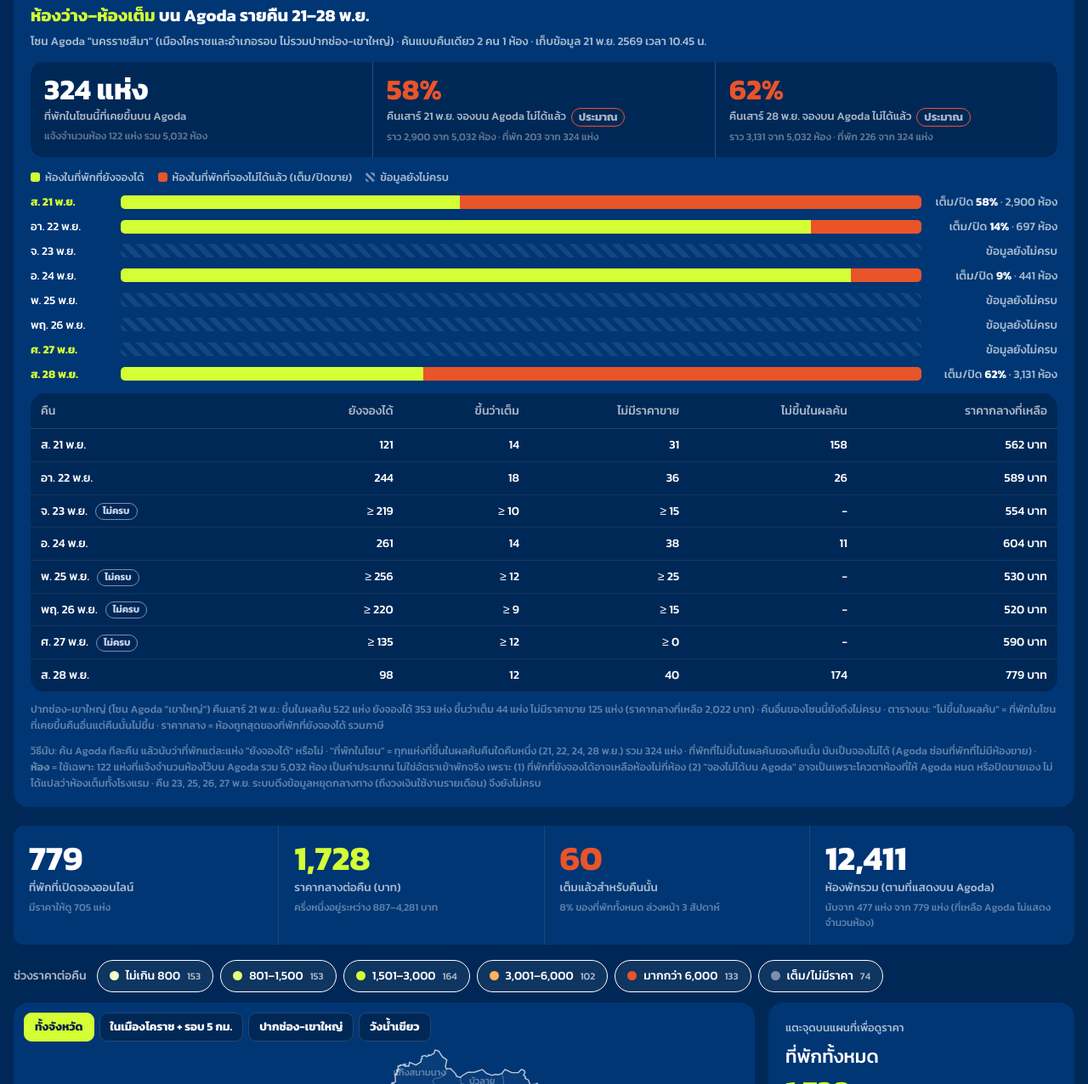
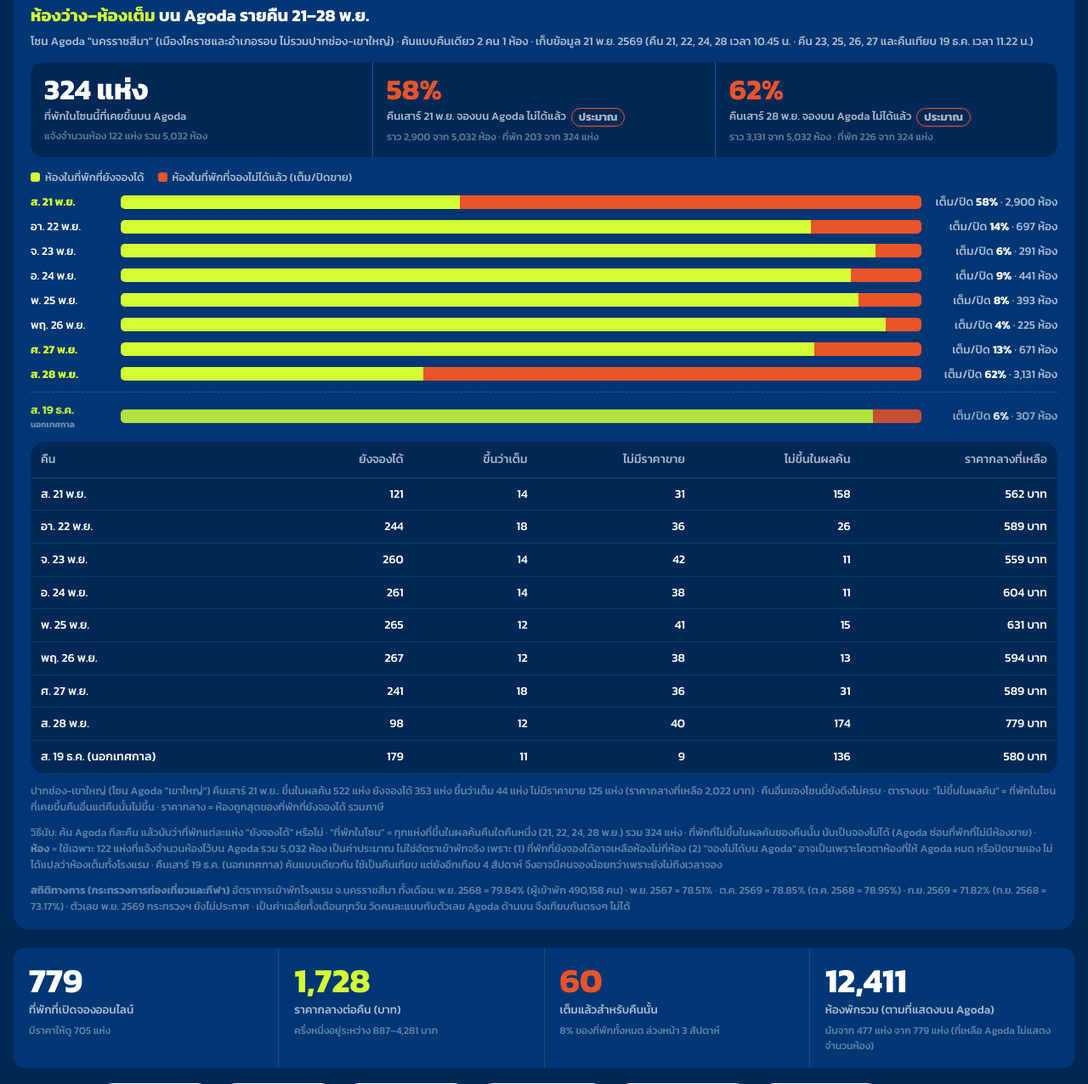
Before and after one commit to zigzagsolution/korat-leads, a plain HTML site: page stay.html in a window 1280 px wide. Shown: the part 519-1795 px from the top of the page at 85% size. Drawn offline with nearby package versions, Linux system fonts and the light colour scheme; a web font is replaced by a local one.

Commit message:
stay: complete nights 23-27 Nov, add 19 Dec comparison night and MOTS official occupancy (#41)
Claude-Session: https://claude.ai/code/session_011bH6Eop7HpZpmtF39pD5Rx

Co-authored-by: Claude <noreply@anthropic.com>

```diff
--- a/stay.html
+++ b/stay.html
@@ -124,7 +124,8 @@ footer{color:var(--faint);font-size:13px;padding:36px 0 40px;text-align:center}
 .nrow .tr i{display:block;height:100%}.nrow .tr i.a{background:var(--lime)}.nrow .tr i.f{background:var(--orange)}
 .nrow .tr.na{background:repeating-linear-gradient(45deg,rgba(255,255,255,.08) 0 6px,transparent 6px 12px)}
 .nrow .v{text-align:right;color:var(--mute);font-variant-numeric:tabular-nums}.nrow .v b{color:#fff}
-.nrow.we .d{color:var(--lime);font-weight:600}
+.nrow.ctl{margin-top:14px;padding-top:10px;border-top:1px dashed rgba(255,255,255,.2)}.nrow .d small{display:block;font-size:10.5px;color:var(--mute)}
+.nrow.ctl{margin-top:10px;opacity:.85}.nrow.ctl .d small{display:block;font-size:10px;opacity:.75}.nrow.we .d{color:var(--lime);font-weight:600}
 .leg{display:flex;gap:16px;flex-wrap:wrap;font-size:13px;color:var(--mute);margin:6px 0 2px}.leg i{display:inline-block;width:11px;height:11px;border-radius:3px;margin-right:6px;vertical-align:-1px}
 .occ table{min-width:640px}.occ .tbl{background:var(--ground);margin-top:12px}.occ th{background:var(--ground);padding:10px 12px}.occ td{padding:8px 12px}
 @media (max-width:640px){.occk{grid-template-columns:minmax(0,1fr)}.nrow{grid-template-columns:70px minmax(0,1fr) 112px;font-size:12.5px}}
@@ -151,20 +152,21 @@ footer{color:var(--faint);font-size:13px;padding:36px 0 40px;text-align:center}
 
   <section class="occ" aria-labelledby="occh">
     <h3 id="occh"><em>ห้องว่าง–ห้องเต็ม</em> บน Agoda รายคืน 21–28 พ.ย.</h3>
-    <p class="sub">โซน Agoda "นครราชสีมา" (เมืองโคราชและอำเภอรอบ ไม่รวมปากช่อง-เขาใหญ่) · ค้นแบบคืนเดียว 2 คน 1 ห้อง · เก็บข้อมูล 21 พ.ย. 2569 เวลา 10.45 น.</p>
+    <p class="sub">โซน Agoda "นครราชสีมา" (เมืองโคราชและอำเภอรอบ ไม่รวมปากช่อง-เขาใหญ่) · ค้นแบบคืนเดียว 2 คน 1 ห้อง · เก็บข้อมูล 21 พ.ย. 2569 (คืน 21, 22, 24, 28 เวลา 10.45 น. · คืน 23, 25, 26, 27 และคืนเทียบ 19 ธ.ค. เวลา 11.22 น.)</p>
     <div class="occk">
       <div><b id="oPool">-</b><span>ที่พักในโซนนี้ที่เคยขึ้นบน Agoda</span><small id="oPools"></small></div>
       <div><b class="o" id="oSat" style="color:var(--orange)">-</b><span>คืนเสาร์ 21 พ.ย. จองบน Agoda ไม่ได้แล้ว<span class="est">ประมาณ</span></span><small id="oSats"></small></div>
       <div><b id="oSat2" style="color:var(--orange)">-</b><span>คืนเสาร์ 28 พ.ย. จองบน Agoda ไม่ได้แล้ว<span class="est">ประมาณ</span></span><small id="oSat2s"></small></div>
     </div>
-    <div class="leg"><span><i style="background:var(--lime)"></i>ห้องในที่พักที่ยังจองได้</span><span><i style="background:var(--orange)"></i>ห้องในที่พักที่จองไม่ได้แล้ว (เต็ม/ปิดขาย)</span><span><i style="background:repeating-linear-gradient(45deg,#7d8fae 0 3px,transparent 3px 6px)"></i>ข้อมูลยังไม่ครบ</span></div>
+    <div class="leg"><span><i style="background:var(--lime)"></i>ห้องในที่พักที่ยังจองได้</span><span><i style="background:var(--orange)"></i>ห้องในที่พักที่จองไม่ได้แล้ว (เต็ม/ปิดขาย)</span></div>
     <div id="nights"></div>
     <div class="tbl"><table>
       <thead><tr><th>คืน</th><th class="r">ยังจองได้</th><th class="r">ขึ้นว่าเต็ม</th><th class="r">ไม่มีราคาขาย</th><th class="r">ไม่ขึ้นในผลค้น</th><th class="r">ราคากลางที่เหลือ</th></tr></thead>
       <tbody id="nrows"></tbody>
     </table></div>
     <p class="note" id="kyNote"></p>
-    <p class="note">วิธีนับ: ค้น Agoda ทีละคืน แล้วนับว่าที่พักแต่ละแห่ง "ยังจองได้" หรือไม่ · "ที่พักในโซน" = ทุกแห่งที่ขึ้นในผลค้นคืนใดคืนหนึ่ง (21, 22, 24, 28 พ.ย.) รวม 324 แห่ง · ที่พักที่ไม่ขึ้นในผลค้นของคืนนั้น นับเป็นจองไม่ได้ (Agoda ซ่อนที่พักที่ไม่มีห้องขาย) · <b>ห้อง</b> = ใช้เฉพาะ 122 แห่งที่แจ้งจำนวนห้องไว้บน Agoda รวม 5,032 ห้อง เป็นค่าประมาณ ไม่ใช่อัตราเข้าพักจริง เพราะ (1) ที่พักที่ยังจองได้อาจเหลือห้องไม่กี่ห้อง (2) "จองไม่ได้บน Agoda" อาจเป็นเพราะโควตาห้องที่ให้ Agoda หมด หรือปิดขายเอง ไม่ได้แปลว่าห้องเต็มทั้งโรงแรม · คืน 23, 25, 26, 27 พ.ย. ระบบดึงข้อมูลหยุดกลางทาง (ถึงวงเงินใช้งานรายเดือน) จึงยังไม่ครบ</p>
+    <p class="note">วิธีนับ: ค้น Agoda ทีละคืน แล้วนับว่าที่พักแต่ละแห่ง "ยังจองได้" หรือไม่ · "ที่พักในโซน" = ทุกแห่งที่ขึ้นในผลค้นคืนใดคืนหนึ่ง (21, 22, 24, 28 พ.ย.) รวม 324 แห่ง · ที่พักที่ไม่ขึ้นในผลค้นของคืนนั้น นับเป็นจองไม่ได้ (Agoda ซ่อนที่พักที่ไม่มีห้องขาย) · <b>ห้อง</b> = ใช้เฉพาะ 122 แห่งที่แจ้งจำนวนห้องไว้บน Agoda รวม 5,032 ห้อง เป็นค่าประมาณ ไม่ใช่อัตราเข้าพักจริง เพราะ (1) ที่พักที่ยังจองได้อาจเหลือห้องไม่กี่ห้อง (2) "จองไม่ได้บน Agoda" อาจเป็นเพราะโควตาห้องที่ให้ Agoda หมด หรือปิดขายเอง ไม่ได้แปลว่าห้องเต็มทั้งโรงแรม · คืนเสาร์ 19 ธ.ค. (นอกเทศกาล) ค้นแบบเดียวกัน ใช้เป็นคืนเทียบ แต่ยังอีกเกือบ 4 สัปดาห์ จึงอาจมีคนจองน้อยกว่าเพราะยังไม่ถึงเวลาจอง</p>
+    <p class="note"><b>สถิติทางการ (กระทรวงการท่องเที่ยวและกีฬา)</b> อัตราการเข้าพักโรงแรม จ.นครราชสีมา ทั้งเดือน: พ.ย. 2568 = 79.84% (ผู้เข้าพัก 490,158 คน) · พ.ย. 2567 = 78.51% · ต.ค. 2569 = 78.85% (ต.ค. 2568 = 78.95%) · ก.ย. 2569 = 71.82% (ก.ย. 2568 = 73.17%) · ตัวเลข พ.ย. 2569 กระทรวงฯ ยังไม่ประกาศ · เป็นค่าเฉลี่ยทั้งเดือนทุกวัน วัดคนละแบบกับตัวเลข Agoda ด้านบน จึงเทียบกันตรงๆ ไม่ได้</p>
   </section>
 
   <section class="kpis">
@@ -235,13 +237,13 @@ const CC=[102.0978,14.9750],CR=8.5;// อนุสาวรีย์ท้าว
 // Agoda nightly availability, searched 21 Nov 2026 10:45 (Apify xtracto/agoda-hotels-scraper, 1 night, 2 adults, 1 room). Zone = Agoda cityId 702243.
 // ok=0: run stopped before all result pages (usage limit) -> counts are partial. avR = rooms (Agoda "Number of rooms") in bookable places, of POOLR rooms across 122 places with a known room count.
 const POOL=324,POOLR=5032;
-const NIGHTS=[{d:21,w:'ส.',ok:1,ret:166,av:121,so:14,nr:31,avR:2132,med:562},{d:22,w:'อา.',ok:1,ret:298,av:244,so:18,nr:36,avR:4335,med:589},{d:23,w:'จ.',ok:0,ret:244,av:219,so:10,nr:15,avR:4738,med:554},{d:24,w:'อ.',ok:1,ret:313,av:261,so:14,nr:38,avR:4591,med:604},{d:25,w:'พ.',ok:0,ret:293,av:256,so:12,nr:25,avR:4639,med:530},{d:26,w:'พฤ.',ok:0,ret:244,av:220,so:9,nr:15,avR:4782,med:520},{d:27,w:'ศ.',ok:0,ret:147,av:135,so:12,nr:0,avR:4180,med:590},{d:28,w:'ส.',ok:1,ret:150,av:98,so:12,nr:40,avR:1901,med:779}];
+const NIGHTS=[{d:21,w:'ส.',ok:1,ret:166,av:121,so:14,nr:31,avR:2132,med:562},{d:22,w:'อา.',ok:1,ret:298,av:244,so:18,nr:36,avR:4335,med:589},{d:23,w:'จ.',ok:1,ret:313,av:260,so:14,nr:42,avR:4741,med:559},{d:24,w:'อ.',ok:1,ret:313,av:261,so:14,nr:38,avR:4591,med:604},{d:25,w:'พ.',ok:1,ret:309,av:265,so:12,nr:41,avR:4639,med:631},{d:26,w:'พฤ.',ok:1,ret:311,av:267,so:12,nr:38,avR:4807,med:594},{d:27,w:'ศ.',ok:1,ret:293,av:241,so:18,nr:36,avR:4361,med:589},{d:28,w:'ส.',ok:1,ret:150,av:98,so:12,nr:40,avR:1901,med:779},{d:19,m:'ธ.ค.',x:1,w:'ส.',ok:1,ret:188,av:179,so:11,nr:9,avR:4725,med:580}];
 (()=>{const pc=(a,b)=>Math.round(a/b*100)+'%';
  document.getElementById('oPool').textContent=fmt(POOL)+' แห่ง';document.getElementById('oPools').textContent=`แจ้งจำนวนห้อง 122 แห่ง รวม ${fmt(POOLR)} ห้อง`;
  const sat=(id,n)=>{const f=POOLR-n.avR;document.getElementById(id).textContent=pc(f,POOLR);document.getElementById(id+'s').textContent=`ราว ${fmt(f)} จาก ${fmt(POOLR)} ห้อง · ที่พัก ${fmt(POOL-n.av)} จาก ${fmt(POOL)} แห่ง`};
  sat('oSat',NIGHTS[0]);sat('oSat2',NIGHTS[7]);
- document.getElementById('nights').innerHTML=NIGHTS.map(n=>{const f=POOLR-n.avR;return `<div class="nrow${n.w==='ส.'||n.w==='ศ.'?' we':''}"><span class="d">${n.w} ${n.d} พ.ย.</span>${n.ok?`<span class="tr"><i class="a" style="width:${n.avR/POOLR*100}%"></i><i class="f" style="width:${f/POOLR*100}%"></i></span><span class="v">เต็ม/ปิด <b>${pc(f,POOLR)}</b> · ${fmt(f)} ห้อง</span>`:`<span class="tr na"></span><span class="v">ข้อมูลยังไม่ครบ</span>`}</div>`}).join('');
- document.getElementById('nrows').innerHTML=NIGHTS.map(n=>`<tr><td>${n.w} ${n.d} พ.ย.${n.ok?'':' <span class="est" style="border-color:#7d8fae;color:#c9d3e6">ไม่ครบ</span>'}</td><td class="r">${n.ok?'':'≥ '}${fmt(n.av)}</td><td class="r">${n.ok?'':'≥ '}${fmt(n.so)}</td><td class="r">${n.ok?'':'≥ '}${fmt(n.nr)}</td><td class="r">${n.ok?fmt(POOL-n.ret):'-'}</td><td class="r">${fmt(n.med)} บาท</td></tr>`).join('');
+ document.getElementById('nights').innerHTML=NIGHTS.map(n=>{const f=POOLR-n.avR;return `<div class="nrow${n.w==='ส.'||n.w==='ศ.'?' we':''}${n.x?' ctl':''}"><span class="d">${n.w} ${n.d} ${n.m||'พ.ย.'}${n.x?' <small>นอกเทศกาล</small>':''}</span>${n.ok?`<span class="tr"><i class="a" style="width:${n.avR/POOLR*100}%"></i><i class="f" style="width:${f/POOLR*100}%"></i></span><span class="v">เต็ม/ปิด <b>${pc(f,POOLR)}</b> · ${fmt(f)} ห้อง</span>`:`<span class="tr na"></span><span class="v">ข้อมูลยังไม่ครบ</span>`}</div>`}).join('');
+ document.getElementById('nrows').innerHTML=NIGHTS.map(n=>`<tr><td>${n.w} ${n.d} ${n.m||'พ.ย.'}${n.x?' (นอกเทศกาล)':''}${n.ok?'':' <span class="est" style="border-color:#7d8fae;color:#c9d3e6">ไม่ครบ</span>'}</td><td class="r">${n.ok?'':'≥ '}${fmt(n.av)}</td><td class="r">${n.ok?'':'≥ '}${fmt(n.so)}</td><td class="r">${n.ok?'':'≥ '}${fmt(n.nr)}</td><td class="r">${n.ok?fmt(POOL-n.ret):'-'}</td><td class="r">${fmt(n.med)} บาท</td></tr>`).join('');
  document.getElementById('kyNote').textContent='ปากช่อง-เขาใหญ่ (โซน Agoda "เขาใหญ่") คืนเสาร์ 21 พ.ย.: ขึ้นในผลค้น 522 แห่ง ยังจองได้ 353 แห่ง ขึ้นว่าเต็ม 44 แห่ง ไม่มีราคาขาย 125 แห่ง (ราคากลางที่เหลือ 2,022 บาท) · คืนอื่นของโซนนี้ยังดึงไม่ครบ · ตารางบน: "ไม่ขึ้นในผลค้น" = ที่พักในโซนที่เคยขึ้นคืนอื่นแต่คืนนั้นไม่ขึ้น · ราคากลาง = ห้องถูกสุดของที่พักที่ยังจองได้ รวมภาษี';
 })();
 const S=RAW.s.map((r,i)=>({i,name:r[0],d:r[1],lat:r[2],lng:r[3],star:r[4],score:r[5],rev:r[6],price:r[7],st:r[8],ty:r[9],url:'https://www.agoda.com/'+r[10],rooms:r[11]??null}));
```
